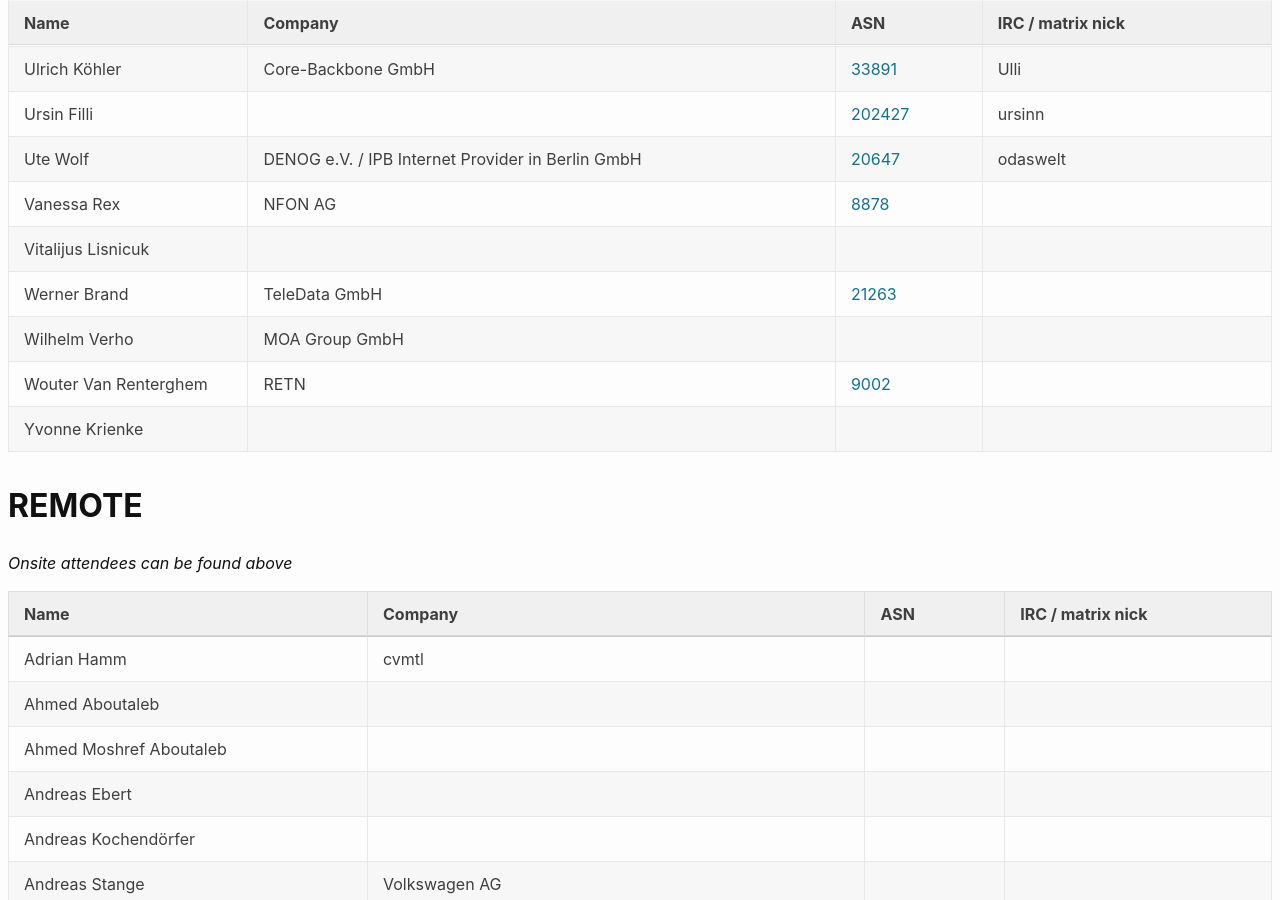
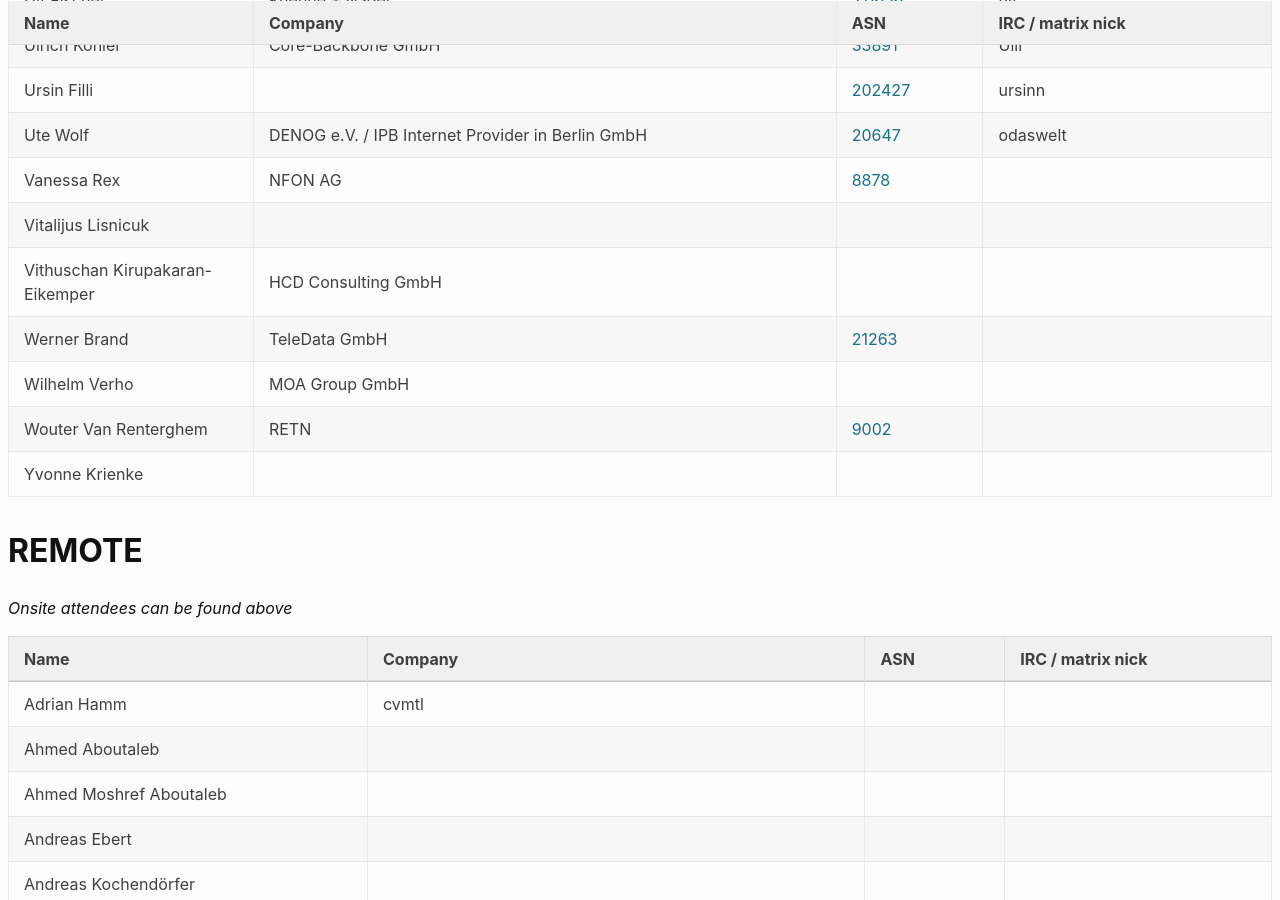
Before and after one commit to denog/pretix-attendeelist, a Jekyll site: the page built from denog16/index.markdown, in a window 1280 px wide and 900 px high, scrolled down 12175 px. Built offline with Jekyll 4.4.1, drawn with Linux system fonts in a browser that asks for light colours.

Commit message:
Latest data: Wed Sep 25 12:12:52 UTC 2024

```diff
--- a/_data/attendees_denog16_onsite.json
+++ b/_data/attendees_denog16_onsite.json
@@ -1620,6 +1620,12 @@
     "asn": null
   },
   {
+    "name": "Vithuschan Kirupakaran-Eikemper",
+    "company": "HCD Consulting GmbH",
+    "irc": null,
+    "asn": null
+  },
+  {
     "name": "Werner Brand",
     "company": "TeleData GmbH",
     "irc": null,
```
